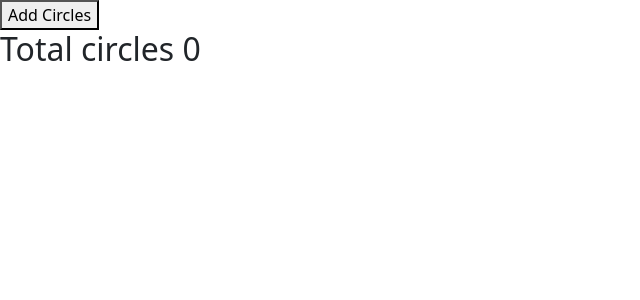
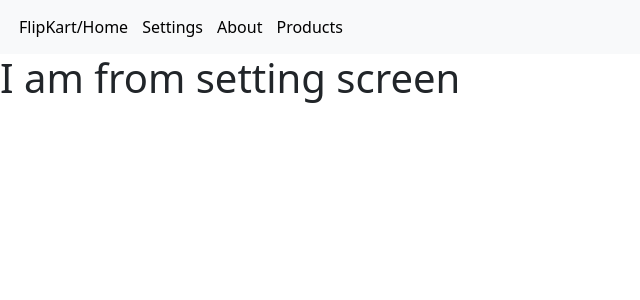
Before and after one commit to saiDev1999/96R_React_Class, a React (Create React App) app: page /settings in a window 1280 px wide. Shown: the top 300 px of the page, without its empty margins (0-640 px from the left). Built offline with nearby package versions, Linux system fonts and the light colour scheme.

Commit message:
react-router-dom navigation

```diff
--- a/package.json
+++ b/package.json
@@ -11,6 +11,7 @@
     "react-bootstrap": "^2.9.2",
     "react-dom": "^18.2.0",
     "react-loader-spinner": "^6.1.6",
+    "react-router-dom": "^6.21.3",
     "react-scripts": "5.0.1",
     "web-vitals": "^2.1.4"
   },
--- a/src/App.js
+++ b/src/App.js
@@ -1,41 +1,11 @@
-import ListComponent from "./components /list /list"
-import OrderedList from "./components /list /orderedList/ordered-list"
-import Heading,{HeadingComponent2 as SaiGanesh,HeadingComponent3 as Koushik } from "./components /heading/headings"
-import { Greeting } from "./components /greeting/greeting"
-import { TodoList } from "./components /todo/todo-list"
-import ButtonComponent from "./components /classBased/button-component"
-import ApiCall from "./components /exceptionalHandling/api-call"
-import InlineStyles from "./components /styling/inline-styles"
-import ExternalStyles from "./components /styling/external-styling"
-import ModuleStlyles from "./components /styling/module-styles"
-import BootstrapLayout from "./components /bootsrap /first-component"
-import MapMethod from "./components /bootsrap /mapMethod"
-import ParentComponent from "./components /props/parent"
-import Counter from "./components /counter /counter"
-import Mouting from "./components /lifecycle /mounting /mounting"
-import UpdatePhase from "./components /lifecycle /updating /updatingPhase"
-import Unmounting from "./components /lifecycle /unmounting /unMounting"
-import UseStateExample from "./components /hooks/useState/useStateEx1"
-import UseStateExample2 from "./components /hooks/useState/useStateEx2"
-import UseStateExample3 from "./components /hooks/useState/useStateEx3"
-import Uncontrolled from "./components /forms /uncontrolled"
-import Controlled from "./components /forms /controlled/controlled"
-import Circle from "./components /forms /circle"
+import NavigationStack from "./navigationStack /navigation"
 
 function App (){
   const greenColor="green"
   return(
 <div>
-{/* <Mouting color={greenColor} /> */}
-{/* <Counter/> */}
-{/* <UpdatePhase favColor="green" /> */}
-{/* <Unmounting/> */}
-{/* <UseStateExample/> */}
-{/* <UseStateExample2/> */}
-{/* <UseStateExample3/> */}
-{/* <Uncontrolled/> */}
-{/* <Controlled/> */}
-<Circle/>
+  <NavigationStack/>
+
 
 
 
@@ -303,3 +273,10 @@ export default App
 // if(true){
 //   useState
 // }
+
+
+// Routing : Navigation between pages in the application we can call it as Routing
+
+// React doesn't provide the routing coz its only focus on the ui
+
+// to provide routing in react application we use React-router-dom
--- a/src/components /forms /circle.js
+++ b/src/components /forms /circle.js
@@ -17,6 +17,20 @@ function Circle() {
     const circleClick=(index)=>{
         console.log(index)
         console.log(circles)
+
+        const newArry=circles.map((val,i)=>{
+            if(i===index && val){
+                return false
+
+            }else{
+                return true
+
+            }
+        })
+        setCircles(newArry)
+
+
+
 
     }
 
--- /dev/null
+++ b/src/components /navBar /navBar.js
@@ -0,0 +1,44 @@
+import { Link } from "react-router-dom"
+
+
+
+
+
+
+
+
+const Navbar =()=>{
+    const link={
+        textDecoration:"none",color:"black"
+
+    }
+    const listStyle={
+        margin:7
+    }
+    return(
+        <nav className="navbar navbar-expand-sm bg-light navbar-light">
+        <div className="container-fluid">
+          <ul className="navbar-nav">
+            <li className="nav-item" style={listStyle} >
+             <Link to="/"style={link} >FlipKart/Home</Link>
+            </li>
+           <li className="nav-item" style={listStyle}  >
+           <Link to="/settings" style={link} >Settings</Link>
+
+
+            </li>
+            <li className="nav-item" style={listStyle}  >
+            <Link to="/about" style={link} >About</Link>
+
+            </li>
+            <li className="nav-item" style={listStyle} >
+            <Link to="/investor-relations" style={link} >Products</Link>
+
+            </li>
+          </ul>
+        </div>
+      </nav>
+    )
+}
+
+export default Navbar
--- /dev/null
+++ b/src/navigationStack /navigation.js
@@ -0,0 +1,66 @@
+import { BrowserRouter, Route, Routes } from "react-router-dom"
+import HomeScreen from "../screens/postLoginScreens/homeScreen"
+import SettingScreen from "../screens/postLoginScreens/settingScreen"
+import AboutScreen from "../screens/postLoginScreens/aboutScreen"
+import ProductsScreen from "../screens/postLoginScreens/productsScreen"
+import InvalidScreen from "../screens/invalidScreen"
+
+const NavigationStack =()=>{
+
+    return(
+        <BrowserRouter>
+        <Routes>
+    {/* we have add the routes available in our appilication  */}
+
+    <Route path="/" Component={HomeScreen}    />
+    <Route path="/settings" Component={SettingScreen}    />
+    <Route path="/about" Component={AboutScreen}    />
+    <Route path="/investor-relations" Component={ProductsScreen}    />
+    <Route path="*" Component={InvalidScreen}    />
+
+        </Routes>
+
+
+
+
+
+
+        </BrowserRouter>
+
+
+
+    )
+}
+
+export default NavigationStack
+
+
+// steps :
+// 1. Create a component
+// 2. Use BrowserRouter
+// 2. Use Routes as a children prop to the BrowserRouter
+
+
+// post login :
+
+
+// 1. Home
+// 2. Products
+// 3. Settings
+// 4. About
+
+
+
+// unprotected routes --> user can able to switch without login by simply changing url
+// protected routes --> user must authenicate to navigate the main screens
+
+// static routes
+
+// dynamic routes
+
+
+
+// tasks:
+// 1. Repeat the class
+// 2. Fill the content (home screen(header,footer),about , settings, products(cards aligned in row 3))
+// 3. what is authenication and authorisation
--- /dev/null
+++ b/src/screens/invalidScreen.js
@@ -0,0 +1,14 @@
+
+
+
+
+const InvalidScreen =()=>{
+    return(
+        <>
+        <h1>Invalid screen page not found , please check the url</h1>
+        </>
+    )
+}
+
+
+export default InvalidScreen
--- /dev/null
+++ b/src/screens/postLoginScreens/aboutScreen.js
@@ -0,0 +1,18 @@
+import Navbar from "../../components /navBar /navBar"
+
+
+
+
+
+
+const AboutScreen =()=>{
+    return(
+        <>
+        <Navbar/>
+
+        <h1> i am from about screen</h1>
+        </>
+    )
+}
+
+export default AboutScreen
--- /dev/null
+++ b/src/screens/postLoginScreens/homeScreen.js
@@ -0,0 +1,16 @@
+import Navbar from "../../components /navBar /navBar"
+
+
+
+
+const HomeScreen = ()=>{
+    return(
+        <>
+        <Navbar/>
+
+        <h2>I am from home screen</h2>
+        </>
+    )
+}
+
+export default HomeScreen
--- /dev/null
+++ b/src/screens/postLoginScreens/productsScreen.js
@@ -0,0 +1,15 @@
+import Navbar from "../../components /navBar /navBar"
+
+
+
+
+const ProductsScreen =()=>{
+    return(
+        <>
+        <Navbar/>
+        <h1>i AM from products screen</h1>
+        </>
+    )
+}
+
+export default ProductsScreen
--- /dev/null
+++ b/src/screens/postLoginScreens/settingScreen.js
@@ -0,0 +1,18 @@
+import Navbar from "../../components /navBar /navBar"
+
+
+
+
+
+
+
+const SettingScreen =()=>{
+    return(
+        <>
+        <Navbar/>
+        <h1>I am from setting screen </h1>
+        </>
+    )
+}
+
+export default SettingScreen
```
Also changed, not shown: 1 other file (tests, documents, lock files or other folders).
